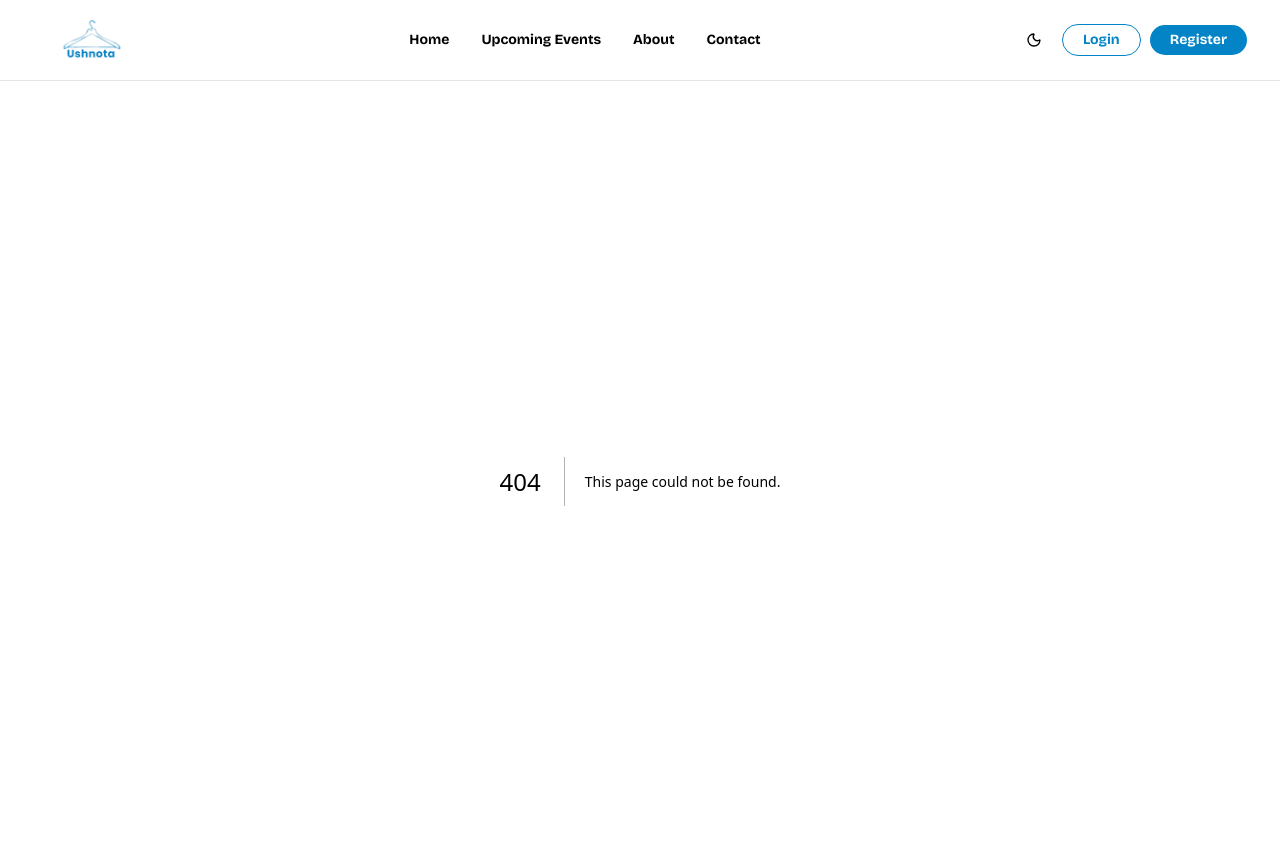
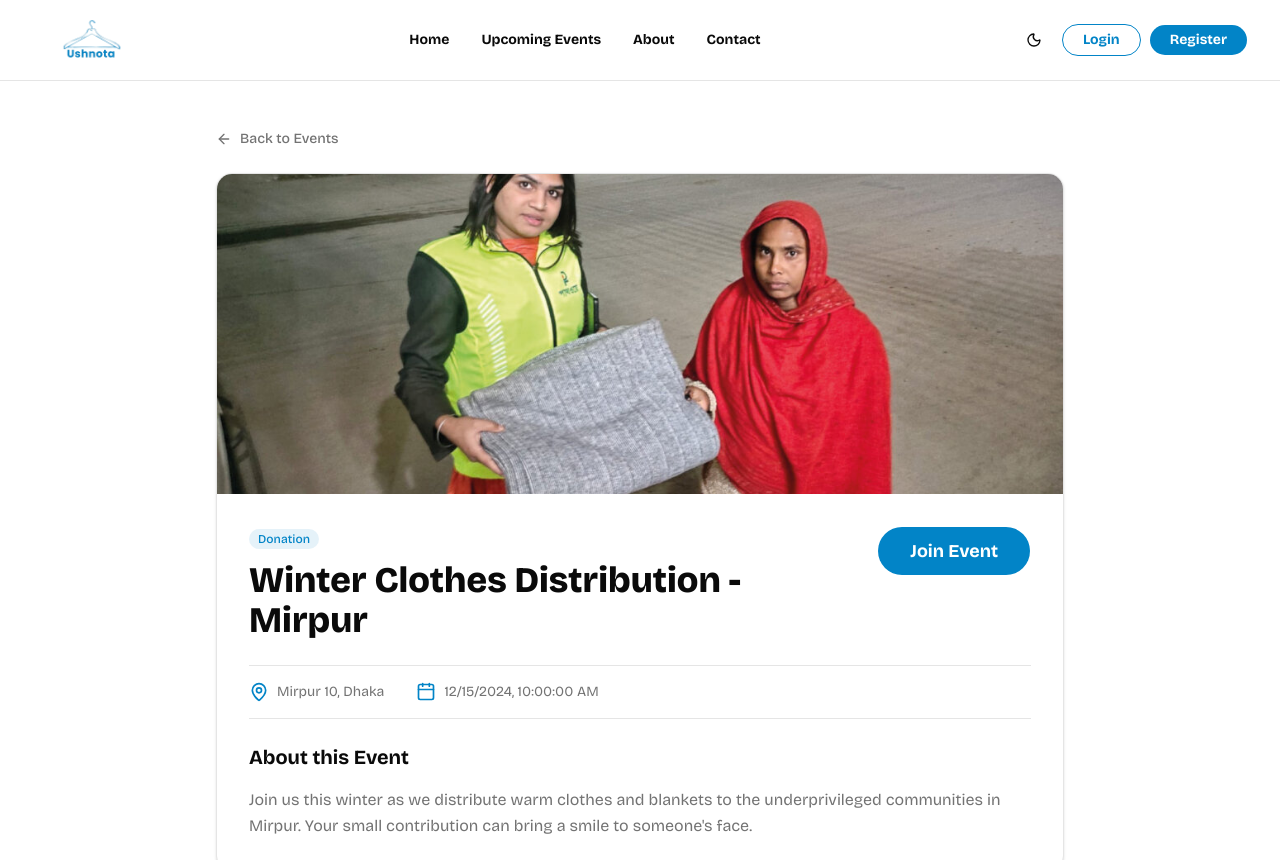
Before and after one commit to masumdev6669/ushnota-client, a Next.js app: page /events/create in a window 1280 px wide. Before the commit this address had no page. Shown: the top 860 px of the page. Built offline with nearby package versions, Linux system fonts and the light colour scheme.

Commit message:
added event details page

```diff
--- /dev/null
+++ b/src/app/events/[id]/page.tsx
@@ -0,0 +1,123 @@
+"use client";
+import { useState } from "react";
+import Link from "next/link";
+import Image from "next/image";
+import { useParams } from "next/navigation";
+import { Button } from "@/components/ui/button";
+import { Badge } from "@/components/ui/badge";
+import { MapPin, Calendar, ArrowLeft } from "lucide-react";
+import { toast } from "@/components/Toast";
+
+import img1 from "@/assets/ph_61993_242126.jpg";
+import img2 from "@/assets/ph_61993_242131.jpg";
+import img3 from "@/assets/pict_large.jpg";
+
+export default function EventDetailsPage() {
+  const { id } = useParams();
+  const [joined, setJoined] = useState(false);
+  const [loading, setLoading] = useState(false);
+
+  const eventsData: Record<string, any> = {
+    "1": {
+      title: "Winter Clothes Distribution - Mirpur",
+      eventType: "Donation",
+      thumbnail: img1,
+      location: "Mirpur 10, Dhaka",
+      eventDate: "2024-12-15T10:00:00.000Z",
+      description:
+        "Join us this winter as we distribute warm clothes and blankets to the underprivileged communities in Mirpur. Your small contribution can bring a smile to someone's face.",
+    },
+    "2": {
+      title: "Blanket Distribution for the Needy",
+      eventType: "Donation",
+      thumbnail: img2,
+      location: "Mohammadpur, Dhaka",
+      eventDate: "2024-12-20T09:00:00.000Z",
+      description:
+        "Help us provide warm blankets to those sleeping on the streets. We are gathering at Mohammadpur to distribute thick blankets to the homeless.",
+    },
+    "3": {
+      title: "Winter Food Drive",
+      eventType: "Food",
+      thumbnail: img3,
+      location: "Dhanmondi, Dhaka",
+      eventDate: "2024-12-25T11:00:00.000Z",
+      description:
+        "A warm meal can make a huge difference in winter. Join our food drive as we prepare and distribute hot meals to the needy in Dhanmondi.",
+    },
+  };
+
+  const event = eventsData[id as string] || eventsData["1"];
+
+  const handleJoin = () => {
+    setLoading(true);
+    setTimeout(() => {
+      setLoading(false);
+      setJoined(true);
+      toast.success("Successfully joined the event!");
+    }, 800);
+  };
+
+  return (
+    <section className="py-12 px-4 md:px-6 max-w-4xl mx-auto">
+      <Link
+        href="/events"
+        className="inline-flex items-center text-sm font-medium text-muted-foreground hover:text-primary mb-6 transition-colors"
+      >
+        <ArrowLeft className="mr-2 h-4 w-4" /> Back to Events
+      </Link>
+
+      <div className="bg-card border rounded-2xl overflow-hidden shadow-sm">
+        <div className="relative h-64 md:h-80 w-full">
+          <Image
+            src={event.thumbnail}
+            alt={event.title}
+            fill
+            className="object-cover"
+          />
+        </div>
+
+        <div className="p-6 md:p-8 space-y-6">
+          <div className="flex flex-col md:flex-row md:items-start justify-between gap-4">
+            <div>
+              <Badge className="bg-primary/10 text-primary mb-3">
+                {event.eventType}
+              </Badge>
+              <h1 className="text-3xl md:text-4xl font-extrabold text-foreground">
+                {event.title}
+              </h1>
+            </div>
+            <Button
+              onClick={handleJoin}
+              disabled={joined || loading}
+              className={`rounded-full px-8 py-6 text-lg font-bold ${joined ? "bg-green-600 hover:bg-green-600 text-white cursor-not-allowed" : "bg-primary hover:bg-primary/90"}`}
+            >
+              {loading
+                ? "Joining..."
+                : joined
+                  ? "✅ Already Joined"
+                  : "Join Event"}
+            </Button>
+          </div>
+
+          <div className="flex flex-col sm:flex-row gap-4 sm:gap-8 text-sm text-muted-foreground border-y py-4">
+            <div className="flex items-center">
+              <MapPin className="mr-2 h-5 w-5 text-primary" /> {event.location}
+            </div>
+            <div className="flex items-center">
+              <Calendar className="mr-2 h-5 w-5 text-primary" />{" "}
+              {new Date(event.eventDate).toLocaleString()}
+            </div>
+          </div>
+
+          <div className="space-y-4">
+            <h2 className="text-xl font-bold">About this Event</h2>
+            <p className="text-muted-foreground leading-relaxed">
+              {event.description}
+            </p>
+          </div>
+        </div>
+      </div>
+    </section>
+  );
+}
```
